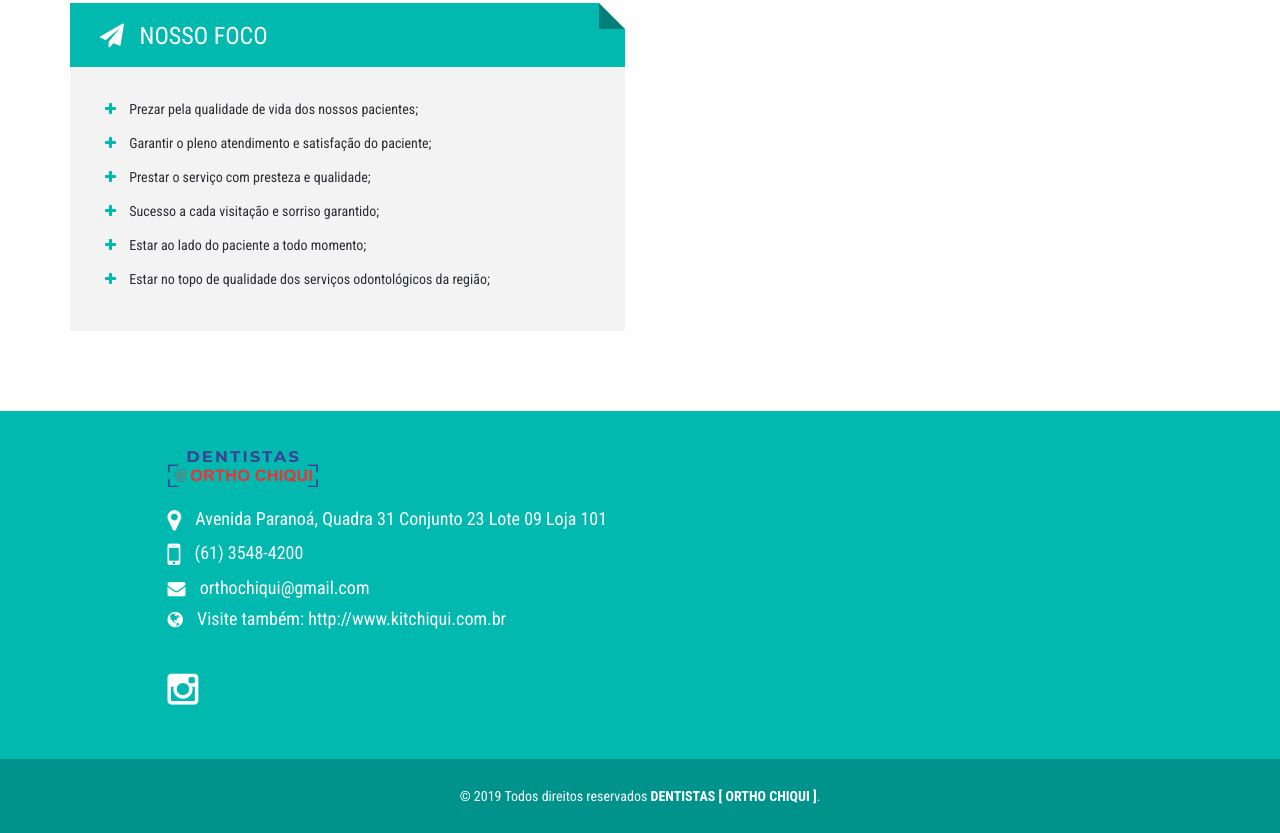
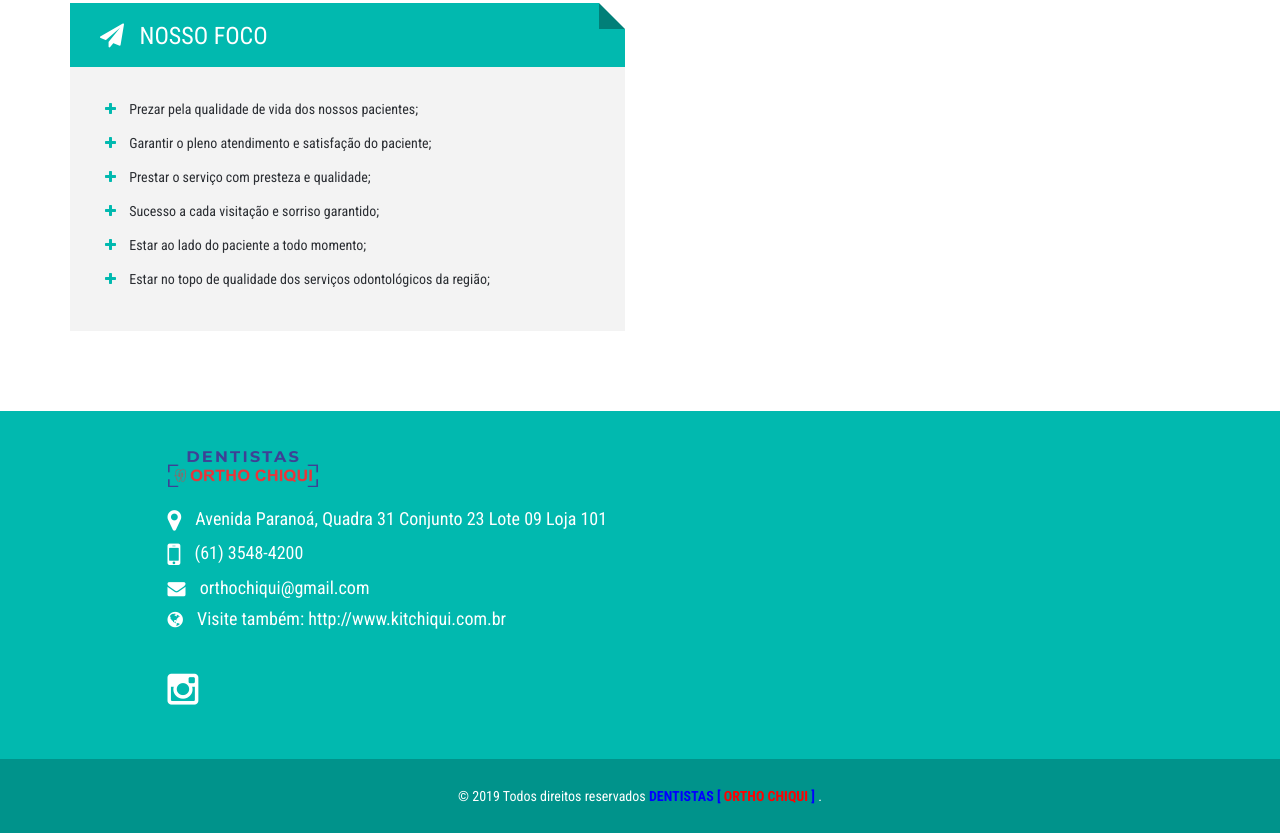
Before and after one commit to juniorots/orthochiqui, a website: page public/index.html in a window 1280 px wide. Shown: the part 1747-2580 px from the top of the page. Drawn offline with Linux system fonts and the light colour scheme; some packages are replaced by stand-ins of ours; a web font is replaced by a local one.

Commit message:
Tratando desenvolvimento site Dentistas [ ORTHO CHIQUI ]

```diff
--- a/public/index.html
+++ b/public/index.html
@@ -565,7 +565,8 @@
 		<!-- Copyright Starts -->
 			<div class="copyright">
 				<div class="container text-center">
-					&copy; 2019 Todos direitos reservados <strong>DENTISTAS [ ORTHO CHIQUI ]</strong>.
+					&copy; 2019 Todos direitos reservados <strong> <span style="color: blue !important;">DENTISTAS [ </span>
+					<span style="color: red !important;">ORTHO CHIQUI</span> <span style="color: blue !important;">]</span></strong> <!--<strong>DENTISTAS [ ORTHO CHIQUI ]</strong>-->.
 				</div>
 			</div>
 		<!-- Copyright Ends -->
```
